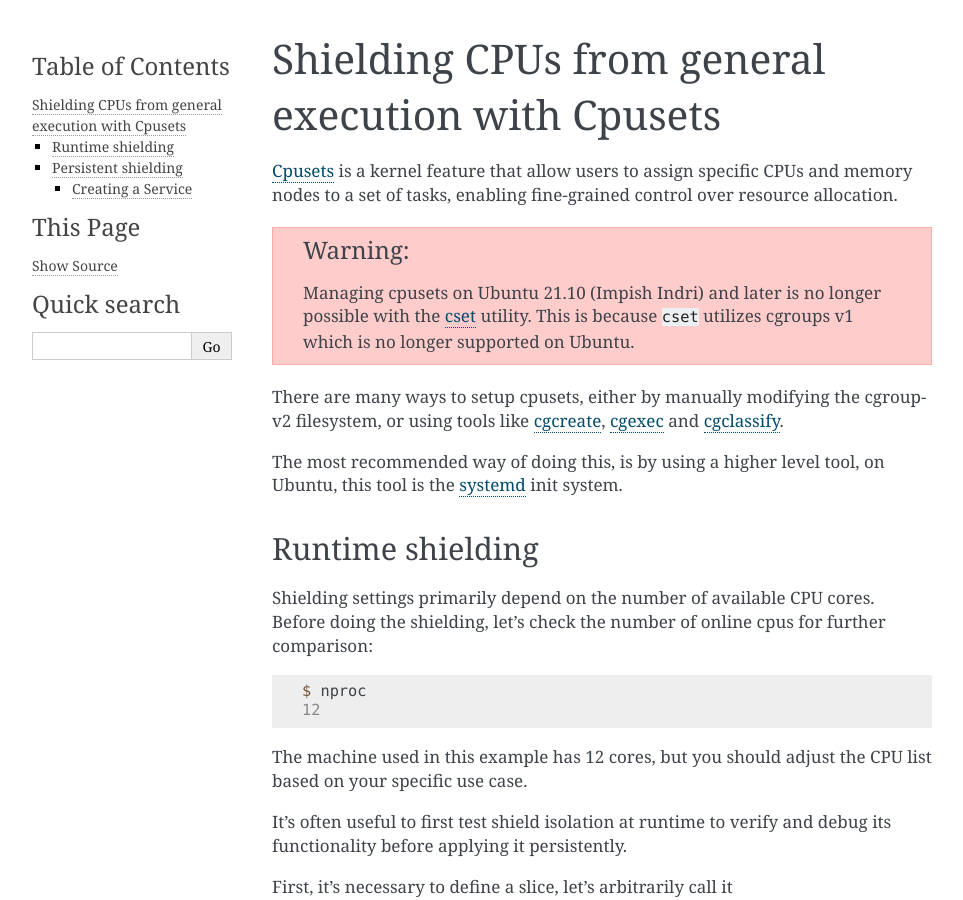
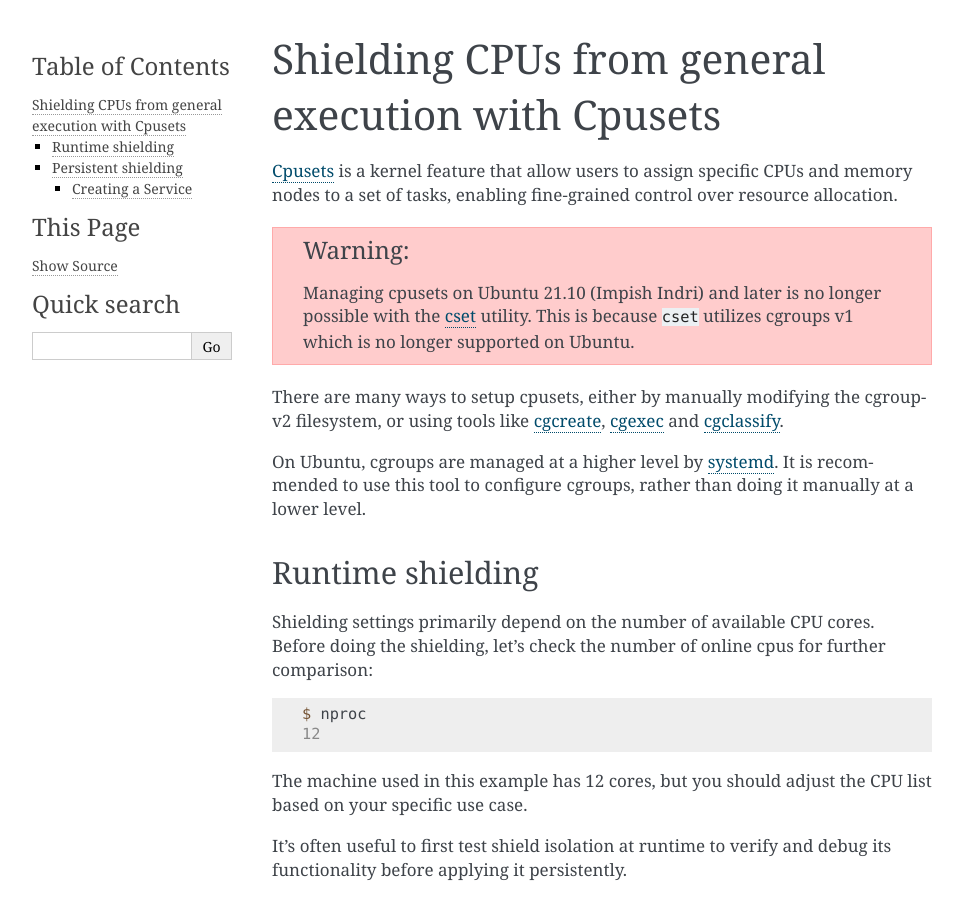
Before and after one commit to canonical/real-time-ubuntu-docs, a Sphinx documentation site: the page built from docs/how-to/using-cpusets.md, in a window 1280 px wide and 900 px high. Shown: the whole window, without its empty margins (148-1111 px from the left). Built offline with Sphinx 7.4.7, drawn with Linux system fonts in a browser that asks for light colours.

Commit message:
refact: reword sentence
Signed-off-by: Lincoln Wallace <lincoln.wallace@canonical.com>

```diff
--- a/docs/how-to/using-cpusets.md
+++ b/docs/how-to/using-cpusets.md
@@ -8,7 +8,7 @@
 
 There are many ways to setup cpusets, either by manually modifying the cgroup-v2 filesystem, or using tools like [cgcreate][manpage_cgcreate], [cgexec][manpage_cgexec] and [cgclassify][manpage_cgclassify].
 
-The most recommended way of doing this, is by using a higher level tool, on Ubuntu, this tool is the [systemd][systemd.io] init system.
+On Ubuntu, cgroups are managed at a higher level by [systemd][systemd.io]. It is recommended to use this tool to configure cgroups, rather than doing it manually at a lower level.
 
 ## Runtime shielding
 
```
